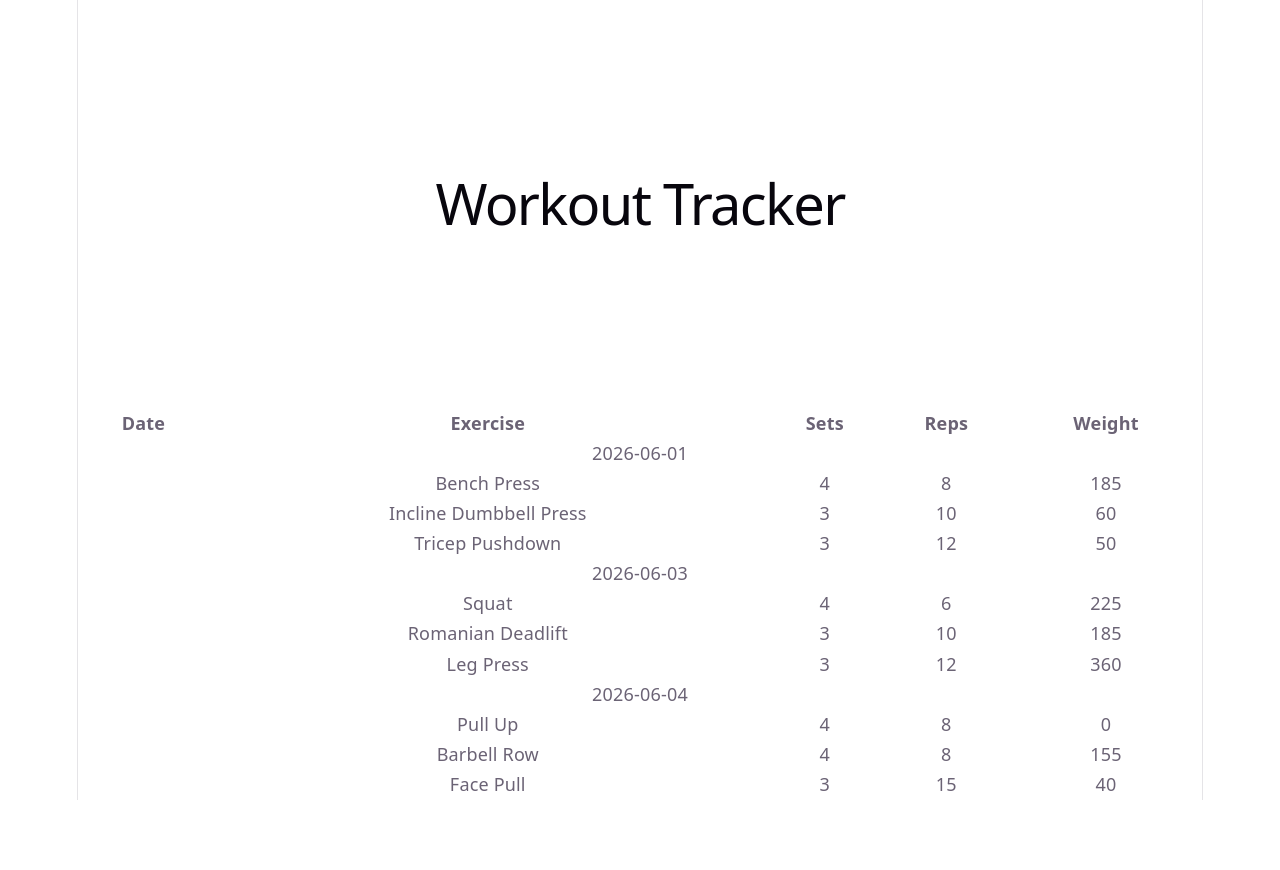
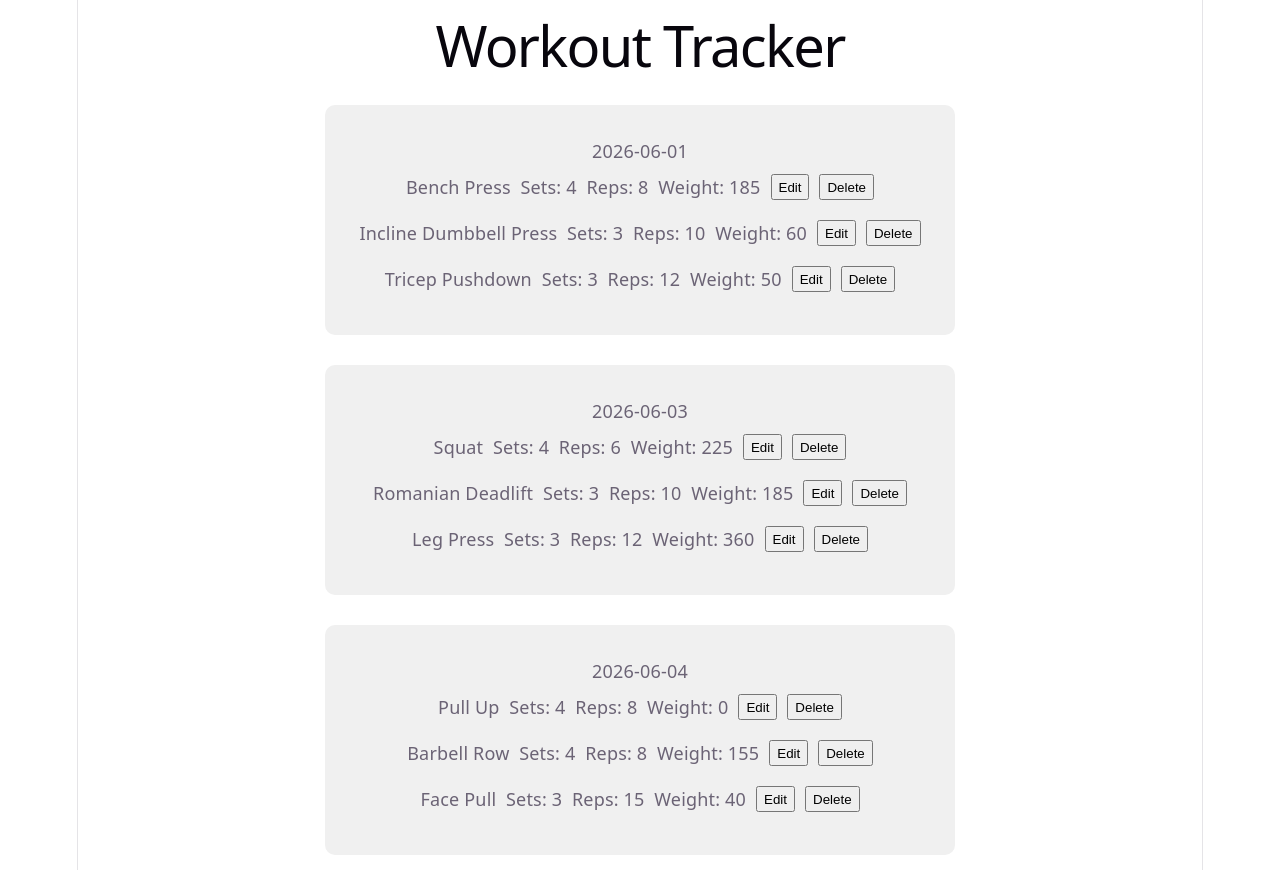
Before and after one commit to bhawk3/Workout-Tracker, a React (Vite) app: page / in a window 1280 px wide. Before the commit the page ends 800 px from the top, so only its background shows below. Built offline with nearby package versions, Linux system fonts and the light colour scheme.

Commit message:
Data is displaying to the DOM and has edit/delete buttons w/o functionality

```diff
--- a/src/App.css
+++ b/src/App.css
@@ -1,90 +1,32 @@
 
-#center {
-  display: flex;
-  flex-direction: column;
-  gap: 25px;
-  place-content: center;
-  place-items: center;
-  flex-grow: 1;
 
-  @media (max-width: 1024px) {
-    padding: 32px 20px 24px;
-    gap: 18px;
-  }
+#dashboard-container {
+
+  display:flex;
+  align-items: center;
+  flex-direction:column;
 }
 
-#next-steps {
+#dashboard-card {
+  background-color: #f0f0f0;
+  width: 600px;
+  height: 200px;
+  padding: 15px;
+  border-radius: 10px;
   display: flex;
-  border-top: 1px solid var(--border);
-  text-align: left;
-
-  & > div {
-    flex: 1 1 0;
-    padding: 32px;
-    @media (max-width: 1024px) {
-      padding: 24px 20px;
-    }
-  }
-
-  .icon {
-    margin-bottom: 16px;
-    width: 22px;
-    height: 22px;
-  }
-
-  @media (max-width: 1024px) {
-    flex-direction: column;
-    text-align: center;
-  }
+  justify-content: center;
+  flex-direction: column;
+  margin: 15px;
 }
 
 
+#dashboard {
+  display:flex;
+  justify-content: center;
+  flex-direction: row;
+  margin: 10px;
+}
 
-#next-steps ul {
-  list-style: none;
-  padding: 0;
-  display: flex;
-  gap: 8px;
-  margin: 32px 0 0;
-
-  .logo {
-    height: 18px;
-  }
-
-  a {
-    color: var(--text-h);
-    font-size: 16px;
-    border-radius: 6px;
-    background: var(--social-bg);
-    display: flex;
-    padding: 6px 12px;
-    align-items: center;
-    gap: 8px;
-    text-decoration: none;
-    transition: box-shadow 0.3s;
-
-    &:hover {
-      box-shadow: var(--shadow);
-    }
-    .button-icon {
-      height: 18px;
-      width: 18px;
-    }
-  }
-
-  @media (max-width: 1024px) {
-    margin-top: 20px;
-    flex-wrap: wrap;
-    justify-content: center;
-
-    li {
-      flex: 1 1 calc(50% - 8px);
-    }
-
-    a {
-      width: 100%;
-      justify-content: center;
-      box-sizing: border-box;
-    }
-  }
+button {
+  margin-left: 10px;
 }
--- a/src/App.jsx
+++ b/src/App.jsx
@@ -5,7 +5,9 @@ import './App.css'
 function App() {
   const { workoutData } = useGetWorkoutData()
 
-//      console.log({workoutData})
+
+
+
 
   return (
     <>
@@ -15,35 +17,24 @@ function App() {
 
         </div>
       </section>
-      <table>
-        <thead>
-          <tr>
-            <th>Date</th>
-            <th>Exercise</th>
-            <th>Sets</th>
-            <th>Reps</th>
-            <th>Weight</th>
-          </tr>
-        </thead>
-        <tbody>
+      <div id="dashboard-container" >
           {workoutData.map((workout) => (
-            <>
-              <tr key={`${workout.date}-header`} className="date-row">
-                <td colSpan={5}>{workout.date}</td>
-              </tr>
+            <div id="dashboard-card" key={workout.date}>
+                <p >{workout.date}</p>
+
               {workout.exercises.map((exercise) => (
-                <tr key={exercise.id}>
-                  <td />
-                  <td>{exercise.name}</td>
-                  <td>{exercise.sets}</td>
-                  <td>{exercise.reps}</td>
-                  <td>{exercise.weight}</td>
-                </tr>
+                <div key={exercise.id} id="dashboard">
+                  <p>{exercise.name}</p>
+                  <p> &nbsp; Sets: {exercise.sets}</p>
+                  <p> &nbsp; Reps: {exercise.reps}</p>
+                  <p> &nbsp; Weight: {exercise.weight}</p>
+                  <button>Edit</button>
+                  <button>Delete</button>
+                </div>
               ))}
-            </>
+            </div>
           ))}
-        </tbody>
-      </table>
+      </div>
 
     </>
   )
```
